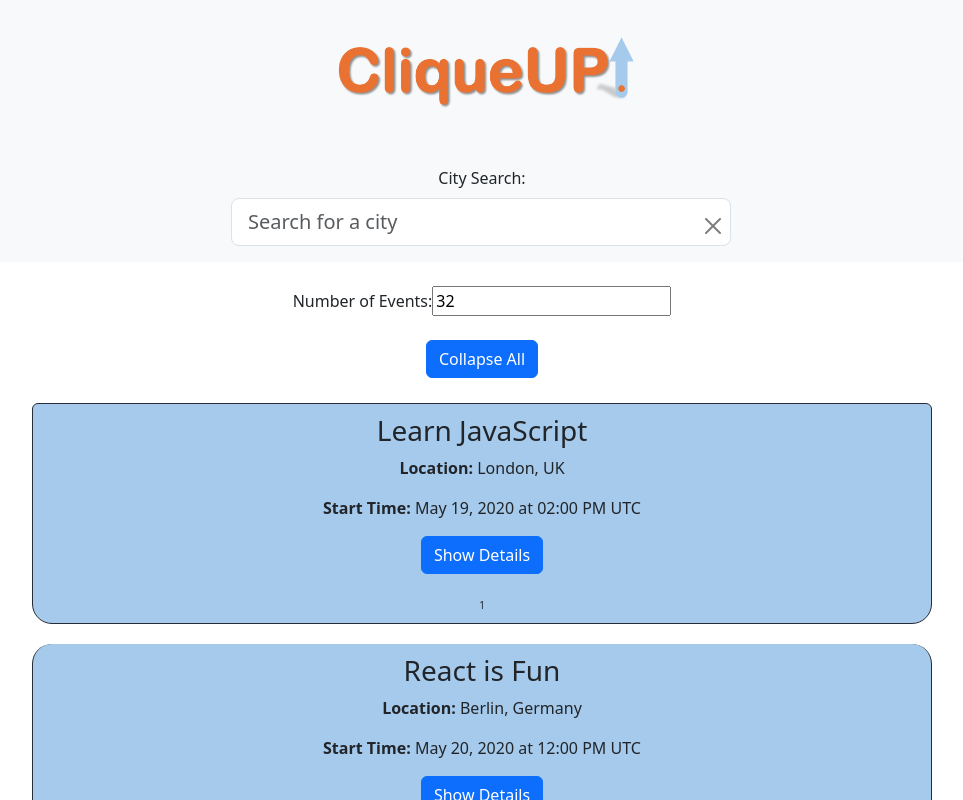
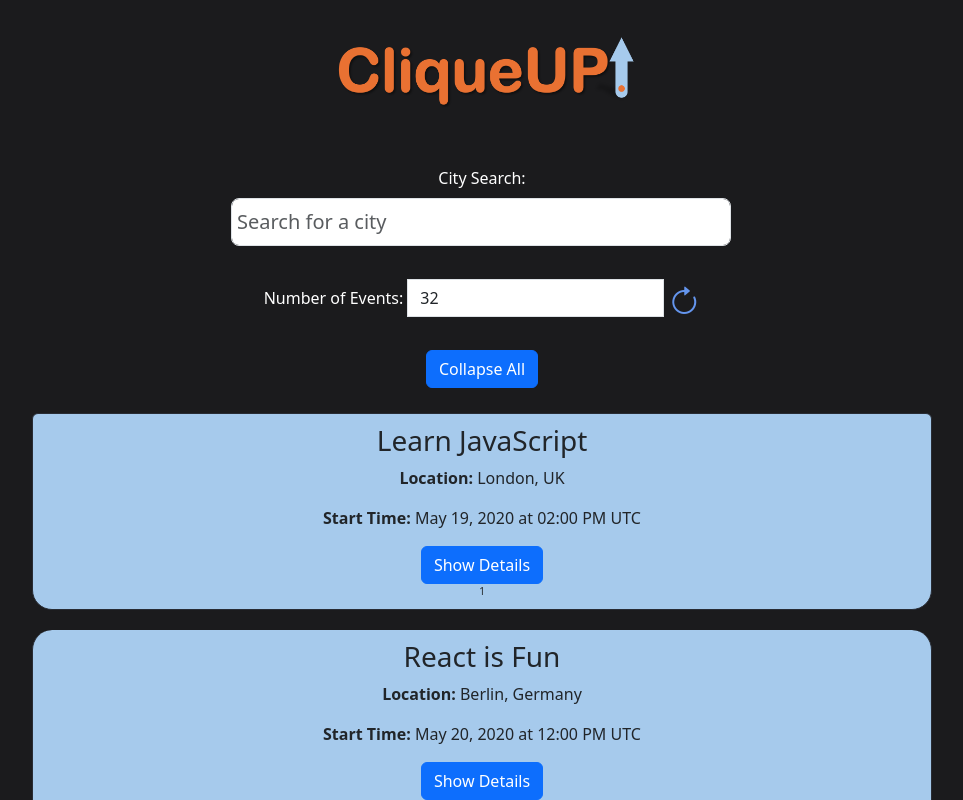
Before and after one commit to eahowell/meet, a React (Create React App) app: page / in a window 1280 px wide. Shown: the top 800 px of the page, without its empty margins (158-1121 px from the left). Built offline with nearby package versions, Linux system fonts and the light colour scheme.

Commit message:
Added CSS Styling

```diff
--- a/package.json
+++ b/package.json
@@ -7,6 +7,7 @@
     "@testing-library/jest-dom": "^6.5.0",
     "@testing-library/user-event": "^14.5.2",
     "bootstrap": "^5.3.3",
+    "bootstrap-icons": "^1.11.3",
     "react": "^18.3.1",
     "react-bootstrap": "^2.10.4",
     "react-dom": "^18.3.1",
--- a/public/index.html
+++ b/public/index.html
@@ -9,7 +9,13 @@
       name="description"
       content="Web site created using create-react-app"
     />
-    <link rel="apple-touch-icon" href="%PUBLIC_URL%/logo192.png" />
+    <!-- CSS reset  -->
+    <link
+      rel="stylesheet"
+      type="text/css"
+      href="https://cdnjs.cloudflare.com/ajax/libs/normalize/8.0.0/normalize.min.css"
+    />
+
     <!--
       manifest.json provides metadata used when your web app is installed on a
       user's mobile device or desktop. See https://developers.google.com/web/fundamentals/web-app-manifest/
@@ -24,22 +30,12 @@
       work correctly both with client-side routing and a non-root public URL.
       Learn how to configure a non-root public URL by running `npm run build`.
     -->
-    <title>React App</title>
+    <title>CliqueUP</title>
   </head>
   <body>
     <noscript
-      >You need to enable JavaScript to run this app. New Changes</noscript
+      >You need to enable JavaScript to run this app.</noscript
     >
     <div id="root"></div>
-    <!--
-      This HTML file is a template.
-      If you open it directly in the browser, you will see an empty page.
-
-      You can add webfonts, meta tags, or analytics to this file.
-      The build step will place the bundled scripts into the <body> tag.
-
-      To begin the development, run `npm start` or `yarn start`.
-      To create a production bundle, use `npm run build` or `yarn build`.
-    -->
   </body>
 </html>
--- a/src/App.css
+++ b/src/App.css
@@ -1,8 +1,14 @@
+@import url(https://fonts.googleapis.com/css?family=Roboto:500);
 .App {
   /* display: flex; */
   justify-content: center;
   align-items: center;
   text-align: center;
+  background-color: #1B1B1D;
+}
+
+.App * {
+  box-sizing: border-box;
 }
 
 .App-logo {
@@ -16,7 +22,7 @@
 }
 
 .App-header {
-  background-color: #282c34;
+  background-color: #4e6ba5;
   min-height: 100vh;
   display: flex;
   flex-direction: column;
@@ -46,6 +52,7 @@
 .citiesListItem {
   list-style-type: none;
   display: block;
+  cursor: pointer;
 }
 
 .eventList {
@@ -62,3 +69,32 @@
   margin: 0;
   padding: 0;
 }
+
+
+.buttonClear {
+  border: none;
+  border-radius: 5px;
+  padding-right: 15px;
+  cursor: pointer;
+}
+.buttonReset {
+  border: none;
+  border-radius: 5px;
+  padding-left: 5px;
+  cursor: pointer;
+}
+
+button {
+  cursor: pointer;
+}
+.city{
+  padding: 5px;
+}
+
+.labelNOE{
+  padding-right: 5px;
+  color: white;
+}
+.labelCity{
+  color: white;
+}
--- a/src/App.js
+++ b/src/App.js
@@ -7,6 +7,11 @@ import NumberOfEvents from "./components/NumberOfEvents";
 import { getEvents, extractLocations } from "./api";
 import "bootstrap/dist/css/bootstrap.min.css";
 import "./App.css";
+import {
+  Navbar,
+  Container,
+} from "react-bootstrap";
+import BrandImage from "./img/LightLogo.png";
 
 const App = () => {
   const [events, setEvents] = useState([]);
@@ -35,6 +40,18 @@ const App = () => {
 
   return (
     <div className="App">
+      <Navbar >
+      <Container fluid className="d-flex flex-column align-items-center">
+        <Navbar.Brand href="#" className="mb-3">
+          <img
+            id="HeaderLogoImage"
+            src={BrandImage}
+            width="350"
+            height="50"
+            alt="Logo for CliqueUP"
+            className="page-header__item img-fluid"
+          />
+        </Navbar.Brand>
       <CitySearch allLocations={allLocations} setCurrentCity={setCurrentCity} />
       <br />
       <NumberOfEvents setCurrentNOE={setCurrentNOE} />
@@ -42,6 +59,8 @@ const App = () => {
 
       {events.length === 0 ? <p>No events found in {currentCity}</p> : null}
       <EventList events={events} />
+      </Container>
+    </Navbar>
     </div>
   );
 };
--- a/src/components/CitySearch.js
+++ b/src/components/CitySearch.js
@@ -4,12 +4,9 @@ import React, { useState, useMemo } from "react";
 import {
   Form,
   InputGroup,
-  Navbar,
-  Container,
   ListGroup,
   CloseButton,
 } from "react-bootstrap";
-import BrandImage from "../img/LightLogo.png";
 
 const CitySearch = ({ allLocations, setCurrentCity }) => {
   const [showSuggestions, setShowSuggestions] = useState(false);
@@ -47,18 +44,6 @@ const CitySearch = ({ allLocations, setCurrentCity }) => {
   };
 
   return (
-    <Navbar className="bg-body-tertiary">
-      <Container fluid className="d-flex flex-column align-items-center">
-        <Navbar.Brand href="#" className="mb-3">
-          <img
-            id="HeaderLogoImage"
-            src={BrandImage}
-            width="350"
-            height="50"
-            alt="Logo for CliqueUP"
-            className="page-header__item img-fluid"
-          />
-        </Navbar.Brand>
         <Form
           id="city-search"
           data-testid="city-search"
@@ -71,7 +56,7 @@ const CitySearch = ({ allLocations, setCurrentCity }) => {
             <Form.Label
               htmlFor="city"
               size="lg"
-              className="w-100 text-center mb-2"
+              className="w-100 text-center mb-2 labelCity"
             >
               City Search:{" "}
             </Form.Label>
@@ -89,13 +74,14 @@ const CitySearch = ({ allLocations, setCurrentCity }) => {
                 onBlur={handleBlur}
                 data-testid="city-search-input"
               />
-
-              <CloseButton
-                className="position-absolute top-50 end-0 translate-middle-y pe-3"
-                onClick={handleAllCitiesClicked}
-                aria-label="Clear selection"
-                data-testid="clear-selection"
-              />
+              {query && (
+                <CloseButton
+                  className="buttonClear position-absolute top-50 end-0 translate-middle-y pe-3"
+                  onClick={handleAllCitiesClicked}
+                  aria-label="Clear selection"
+                  data-testid="clear-selection"
+                />
+              )}
             </div>
             {showSuggestions && (
               <ListGroup
@@ -112,6 +98,7 @@ const CitySearch = ({ allLocations, setCurrentCity }) => {
                     key={suggestion}
                     aria-label="listitem"
                     data-testid={`suggestion-${index}`}
+                    action variant="dark"
                   >
                     {suggestion}
                   </ListGroup.Item>
@@ -123,6 +110,7 @@ const CitySearch = ({ allLocations, setCurrentCity }) => {
                   aria-label="listitem"
                   data-testid="see-all-cities"
                   key={"See all cities"}
+                  action variant="dark"
                 >
                   <b>See all cities</b>
                 </ListGroup.Item>
@@ -130,8 +118,6 @@ const CitySearch = ({ allLocations, setCurrentCity }) => {
             )}
           </InputGroup>
         </Form>
-      </Container>
-    </Navbar>
   );
 };
 
--- a/src/components/Event.js
+++ b/src/components/Event.js
@@ -49,15 +49,16 @@ const Event = ({ event, forceCollapse, index }) => {
           <p>
             <strong>Organizer:</strong> {event.organizer.email}
           </p>
-          <a href={event.htmlLink}>See details on Google Calendar</a>
+          <Button variant="success"
+          href={event.htmlLink} target="blank">See details on Google Calendar
+          </Button>
         </div>
       )}
       <Button variant="primary" onClick={toggleDetails}>
         {showDetails ? "Hide Details" : "Show Details"}
       </Button>
-      <br />
       {/* FIXME: Remove after development */}
-      <p id="indexNumber">{index + 1 || "XX"}</p>
+      <p id="indexNumber" >{index + 1 || "XX"}</p>
     </ListGroup.Item>
   );
 };
--- a/src/components/NumberOfEvents.js
+++ b/src/components/NumberOfEvents.js
@@ -1,6 +1,7 @@
 // src/components/NumberOfEvents.js
 import { useState } from "react";
-
+import { Form, InputGroup, Col, Row } from "react-bootstrap";
+import "bootstrap-icons/font/bootstrap-icons.css";
 const NumberOfEvents = ({ setCurrentNOE }) => {
   const [inputValue, setInputValue] = useState("32");
 
@@ -10,14 +11,27 @@ const NumberOfEvents = ({ setCurrentNOE }) => {
     setInputValue(value);
     setCurrentNOE(Number(value)); // Update the NOE in the parent component
   };
+  const handleClear = () => {
+    setInputValue("32");
+    setCurrentNOE(Number("32"));
+  };
 
   return (
-    <div id="number-of-events" data-testid="number-of-events">
-      <label htmlFor="number-of-events">
+    <Row className=" align-items-center justify-content-center w-100">
+      <Col xs="auto">
+      {/* <Form> */}
+        <InputGroup
+          id="number-of-events"
+          data-testid="number-of-events"
+          className="co align-items-center"
+        >
+          <Form.Label htmlFor="number-of-events" className="labelNOE">
             Number of Events:
-        <input
+          </Form.Label>
+          <Form.Control
+          id = "number-of-events"
             type="text"
-          className="number-of-events"
+            className="number-of-events mb-2"
             aria-label="Number of Events"
             value={inputValue}
             onChange={handleInputChanged}
@@ -26,8 +40,12 @@ const NumberOfEvents = ({ setCurrentNOE }) => {
             placeholder="Enter number of events"
             min="1"
           />
-      </label>
-    </div>
+
+            <i className="bi bi-arrow-clockwise buttonReset" onClick={handleClear} alt="Reset number of events"  style={{ fontSize: "2rem", color: "cornflowerblue" }}></i> {/* Reset icon */}
+        </InputGroup>
+        {/* </Form> */}
+      </Col>
+    </Row>
   );
 };
 
```
Also changed, not shown: public/manifest.json, 2 other files (tests, documents, lock files or other folders). Lines whose indentation alone changed are shown as unchanged.
